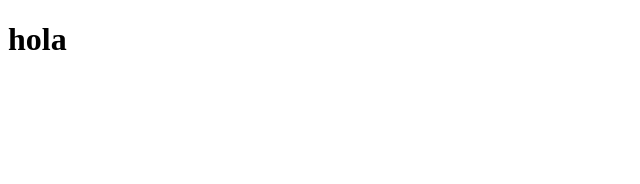
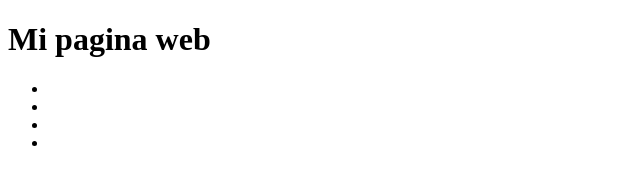
Before and after one commit to pjva/webpapes2, a plain HTML site: page index.html in a window 1280 px wide. Shown: the whole page, without its empty margins (0-640 px from the left). Drawn offline with Linux system fonts and the light colour scheme.

Commit message:
encanezado

```diff
--- a/index.html
+++ b/index.html
@@ -3,11 +3,22 @@
 <head>
     <meta charset="UTF-8">
     <meta name="viewport" content="width=device-width, initial-scale=1.0">
-    <title>Document</title>
+    <title>Ejemplo pagina web</title>
 </head>
 <body>
 
-    <h1>hola</h1>
+<header>
+    <h1>Mi  pagina web</h1>
+    <nav>
+<ul>
+    <li><a href="#sección1"></a></li>
+    <li><a href="#sección2"></a></li>
+    <li><a href="#sección3"></a></li>
+    <li><a href="./contacto.html"></a></li>
+</ul>
+    </nav>
+</header>
+
 
 </body>
 </html>
```
